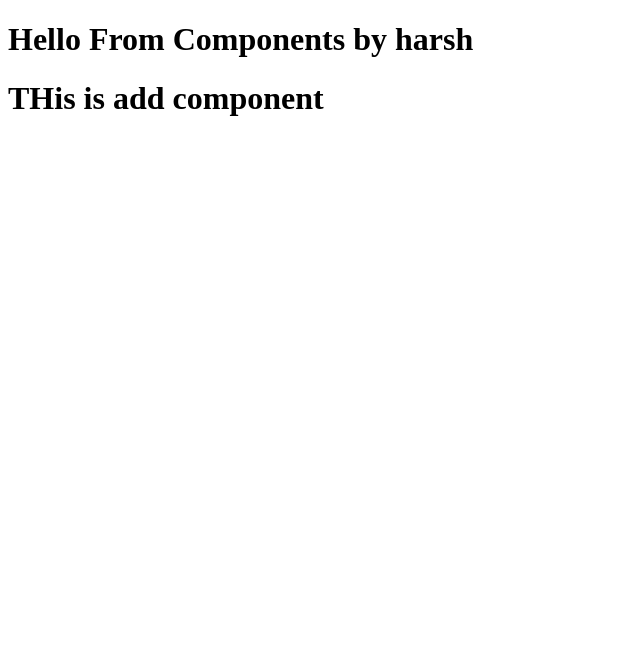
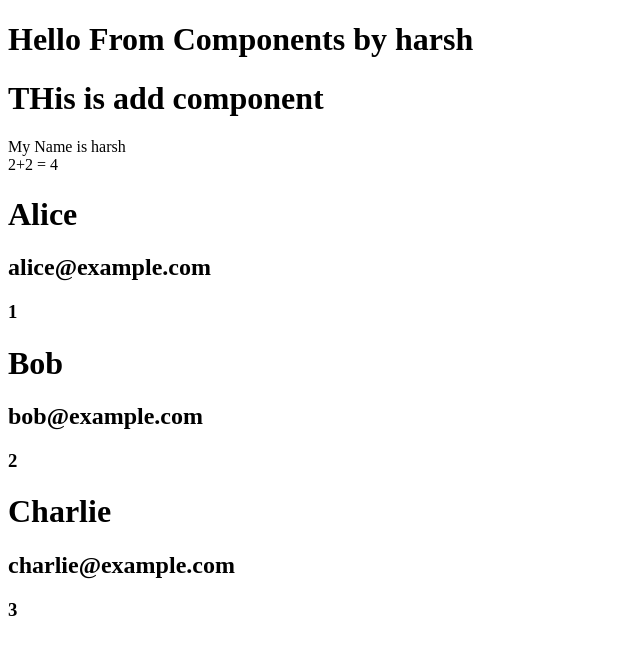
Before and after one commit to harshvpandey/reactLib, a React (Vite) app in the folder harsh/react-demo/: page / in a window 1280 px wide. Shown: the top 654 px of the page, without its empty margins (0-640 px from the left). Built offline with nearby package versions, Linux system fonts and the light colour scheme.

Commit message:
minor additions

```diff
--- /dev/null
+++ b/harsh/react-demo/components/UserList.jsx
@@ -0,0 +1,23 @@
+import React from 'react'
+
+const users = [
+    { id: 1, name: 'Alice', email: 'alice@example.com' },
+    { id: 2, name: 'Bob', email: 'bob@example.com' },
+    { id: 3, name: 'Charlie', email: 'charlie@example.com' },
+  ];
+const UserList = () => {
+  return (
+    <div>
+        {users.map(user=>(
+        <div key={user.id}>
+            <h1>{user.name}</h1>
+            <h2>{user.email}</h2>
+            <h3>{user.id}</h3>
+        </div>
+        )
+        )}
+    </div>
+  )
+}
+
+export default UserList
--- /dev/null
+++ b/harsh/react-demo/components/basic.jsx
@@ -0,0 +1,14 @@
+import React from 'react'
+const name='harsh';
+const Basic = () => {
+  return (
+    <div>
+        <div>
+           My Name is {name}
+        </div>
+        2+2 = {2+2}
+    </div>
+  )
+}
+
+export default Basic
--- a/harsh/react-demo/src/App.jsx
+++ b/harsh/react-demo/src/App.jsx
@@ -1,5 +1,7 @@
 import Greet from "../components/greet";
 import Add from "../components/add";
+import Basic from "../components/basic";
+import UserList from "../components/UserList";
 function App(){
 
   //type rafce to get the template
@@ -8,11 +10,13 @@ function App(){
   //to add class you need to add classname
   //JSX is javascript XML
 
-  //done till 41 mins
+  //done till 1:05 mins
   return (
     <div>
     <Greet></Greet>
     <Add></Add>
+    <Basic></Basic>
+    <UserList></UserList>
     </div>
 
   );
```
